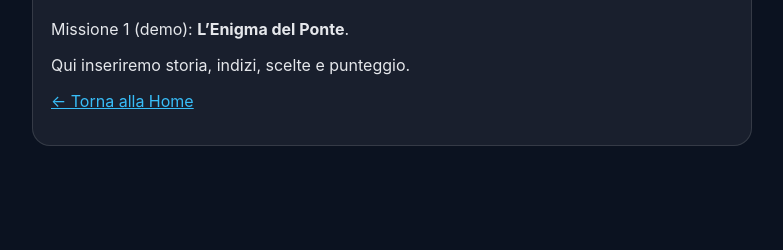
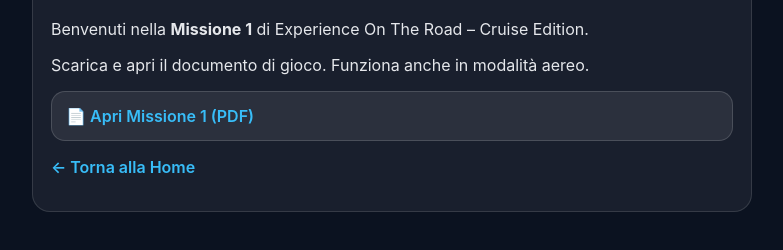
Before and after one commit to ExperienceOnTheRoad/eotr-cruise-pwa, a plain HTML site: page adult.html in a window 1280 px wide. Shown: the part 110-360 px from the top of the page, without its empty margins (248-1031 px from the left). Drawn offline with Linux system fonts and the light colour scheme.

Commit message:
Update adult.html

```diff
--- a/adult.html
+++ b/adult.html
@@ -4,24 +4,80 @@
   <meta charset="utf-8" />
   <meta name="viewport" content="width=device-width, initial-scale=1" />
   <title>Modalità Adulti – Cruise Edition</title>
+
   <link rel="manifest" href="/manifest.webmanifest">
   <meta name="theme-color" content="#0ea5e9" />
+
   <style>
-    body { font-family: -apple-system, system-ui, sans-serif; margin: 0; background:#0b1220; color:#e5e7eb; }
-    .wrap { max-width: 720px; margin: 0 auto; padding: 28px; }
-    .card { background: rgba(255,255,255,0.06); border: 1px solid rgba(255,255,255,0.12);
-            border-radius: 18px; padding: 18px; }
-    a { color:#38bdf8; }
+    body {
+      font-family: -apple-system, system-ui, sans-serif;
+      margin: 0;
+      background: #0b1220;
+      color: #e5e7eb;
+    }
+
+    .wrap {
+      max-width: 720px;
+      margin: 0 auto;
+      padding: 28px;
+    }
+
+    .card {
+      background: rgba(255,255,255,0.06);
+      border: 1px solid rgba(255,255,255,0.12);
+      border-radius: 18px;
+      padding: 18px;
+    }
+
+    a {
+      color: #38bdf8;
+      text-decoration: none;
+      font-weight: 600;
+    }
+
+    .pdf-link {
+      display: block;
+      margin: 16px 0;
+      padding: 14px;
+      border-radius: 14px;
+      background: rgba(255,255,255,0.08);
+      border: 1px solid rgba(255,255,255,0.15);
+    }
   </style>
 </head>
+
 <body>
   <main class="wrap">
     <div class="card">
+
       <h1>Modalità Adulti</h1>
-      <p>Missione 1 (demo): <strong>L’Enigma del Ponte</strong>.</p>
-      <p>Qui inseriremo storia, indizi, scelte e punteggio.</p>
-      <p><a href="/">← Torna alla Home</a></p>
+
+      <p>
+        Benvenuti nella <strong>Missione 1</strong> di Experience On The Road – Cruise Edition.
+      </p>
+
+      <p>
+        Scarica e apri il documento di gioco.
+        Funziona anche in modalità aereo.
+      </p>
+
+      <a class="pdf-link" href="/missione-1.pdf" target="_blank" rel="noopener">
+        📄 Apri Missione 1 (PDF)
+      </a>
+
+      <p>
+        <a href="/">← Torna alla Home</a>
+      </p>
+
     </div>
   </main>
+
+  <script>
+    if ("serviceWorker" in navigator) {
+      window.addEventListener("load", () => {
+        navigator.serviceWorker.register("/sw.js");
+      });
+    }
+  </script>
 </body>
 </html>
```
